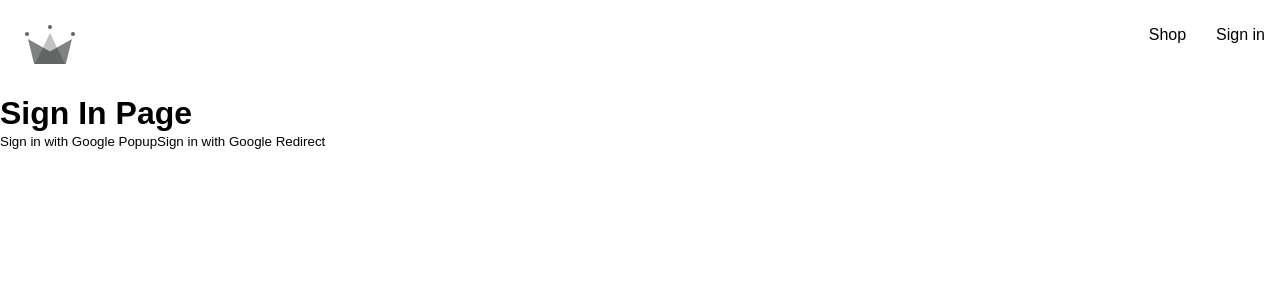
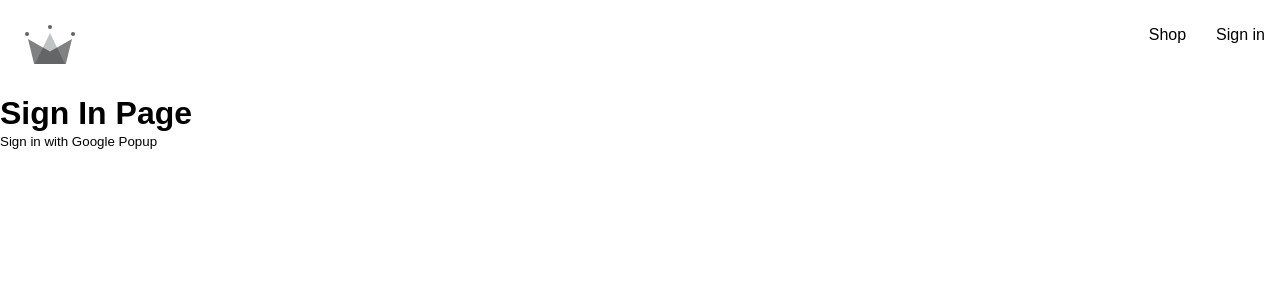
Before and after one commit to MagdK/capstone-clothing, a React (Create React App) app: page /sign-in in a window 1280 px wide. Shown: the top 300 px of the page. Built offline with nearby package versions, Linux system fonts and the light colour scheme; a web font is replaced by a local one.

Commit message:
Comment out redirect realted code in sigin-in component

```diff
--- a/src/routes/sign-in/sign-in.component.jsx
+++ b/src/routes/sign-in/sign-in.component.jsx
@@ -2,19 +2,24 @@ import { useEffect } from 'react';
 import { getRedirectResult } from 'firebase/auth';
 
 import {
-    auth,
+    /* auth, */
     signInWithGooglePopup,
-    signInWithGoogleRedirect,
+    /* signInWithGoogleRedirect, */
     createUserDocumentFromAuth
 } from '../../utils/firebase/firebase.utils'
 
 const SignIn = () => {
-    useEffect(() => {
+    /* useEffect(() => {
         (async () => {
         const response = await getRedirectResult(auth);
+
+        if(response) {
+            const userDocRef = await createUserDocumentFromAuth(response.user);
+
+        }
         console.log(response);
         })()
-    }, []);
+    }, []);  */
     // when we pass an empty array, it means "run this function when the component mounts for the first time"
 
     const logGoogleUser = async () => {
@@ -28,9 +33,9 @@ const SignIn = () => {
             <button onClick={logGoogleUser}>
                 Sign in with Google Popup
             </button>
-            <button onClick={signInWithGoogleRedirect}>
+            {/* <button onClick={signInWithGoogleRedirect}>
                 Sign in with Google Redirect
-            </button>
+            </button> */}
         </div>
     )
 }
```
